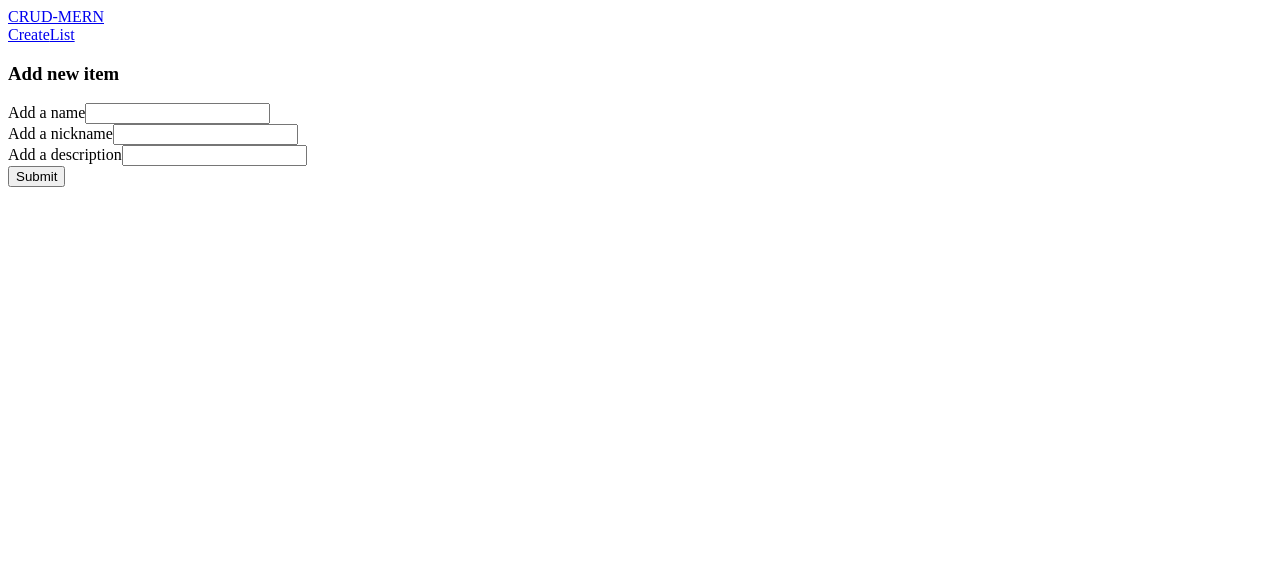
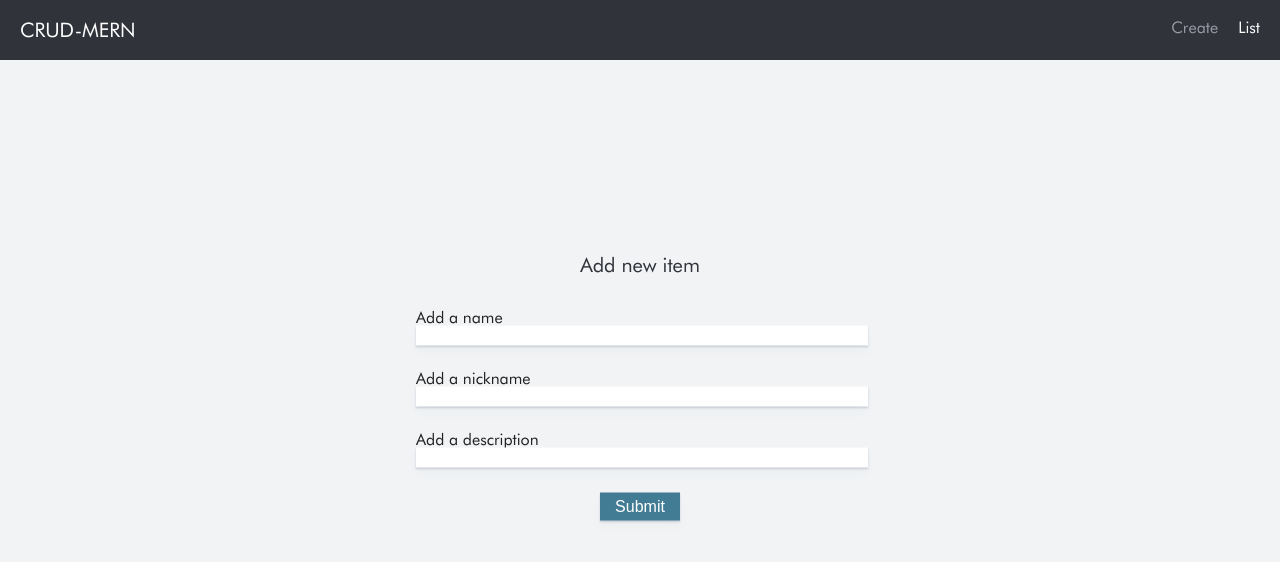
Before and after one commit to Christo92/crud-mern, a React (Create React App) app in the folder client/: page /create in a window 1280 px wide. Shown: the top 562 px of the page. Built offline with nearby package versions, Linux system fonts and the light colour scheme.

Commit message:
Styles scss done

```diff
--- a/client/src/components/styles/_App.scss
+++ b/client/src/components/styles/_App.scss
@@ -0,0 +1,14 @@
+body {
+    font-family: "Futura_Book";
+    background: #f1f3f5;
+    min-height: 100vh;
+}
+
+.app-mern {
+    .app-mern__welcome {
+        color: $black-color;
+        font-size: 20px;
+        @include align-middle;
+    }
+
+}
--- a/client/src/components/styles/_Create.scss
+++ b/client/src/components/styles/_Create.scss
@@ -0,0 +1,40 @@
+.create-container {
+    width: 35%;
+    @include align-middle;
+
+    .create-container__title {
+        color: $black-color;
+        font-size: 20px;
+        text-align: center;
+    }
+
+    .create-container__form {
+        margin-top: 35px;
+
+        .create-container__form-group {
+            margin-bottom: 25px;
+
+            .create-container__label {
+                display: block;
+            }
+
+            .create-container__input {
+                width: 100%;
+                border: transparent;
+                background: #fff;
+                @include box-shadow-input;
+            }
+
+            .create-container__submit {
+                display: block;
+                margin: 0 auto;
+                border: transparent;
+                @include box-shadow-input;
+                color: $white-color;
+                background-color: #417c94;
+                padding: 5px 15px;
+            }
+        }
+
+    }
+}
--- a/client/src/components/styles/_Navigation.scss
+++ b/client/src/components/styles/_Navigation.scss
@@ -0,0 +1,37 @@
+.header {
+    background: $black-color;
+    padding: 20px;
+
+    .header__home {
+        @include decoration-none;
+        color: $white-color;
+        font-size: 20px;
+
+            &:active,
+            &:visited,
+            &:focus {
+                @include decoration-none;
+
+            }
+    }
+
+    .header__menu {
+        display: inline-flex;
+        position: absolute;
+        right: 20px;
+
+        .header__menu__link {
+            @include decoration-none;
+            color: $white-color;
+            margin-right: 20px;
+
+            &:last-of-type {
+                margin-right: 0px;
+            }
+        }
+
+        .header__menu__link.active {
+            color: #999ca8;
+        }
+    }
+}
--- a/client/src/components/styles/index.scss
+++ b/client/src/components/styles/index.scss
@@ -0,0 +1,32 @@
+// Setting colors
+$black-color: #31333b;
+$white-color: #FFFFFF;
+
+// import Fonts
+@font-face {
+    font-family: "Futura_Book";
+    src: url("../../fonts/futura_book.ttf");
+}
+
+// Mixins
+@mixin decoration-none {
+    text-decoration: none;
+    border: none ;
+    outline: none;
+}
+
+@mixin align-middle {
+    position: fixed;
+    top: 50%;
+    left: 50%;
+    transform: translate(-50%, -50%);
+}
+
+@mixin box-shadow-input {
+    box-shadow: 0 6px 8px rgba(102,119,136,.03), 0 1px 2px rgba(102,119,136,.3);
+}
+
+@import './reset';
+@import './App';
+@import './Navigation';
+@import './Create';
--- a/client/src/components/styles/reset.scss
+++ b/client/src/components/styles/reset.scss
@@ -0,0 +1,366 @@
+/* http://meyerweb.com/eric/tools/css/reset/
+   v2.0-modified | 20110126
+   License: none (public domain)
+*/
+
+html, body, div, span, applet, object, iframe,
+h1, h2, h3, h4, h5, h6, p, blockquote, pre,
+a, abbr, acronym, address, big, cite, code,
+del, dfn, em, img, ins, kbd, q, s, samp,
+small, strike, strong, sub, sup, tt, var,
+b, u, i, center,
+dl, dt, dd, ol, ul, li,
+fieldset, form, label, legend,
+table, caption, tbody, tfoot, thead, tr, th, td,
+article, aside, canvas, details, embed,
+figure, figcaption, footer, header, hgroup,
+menu, nav, output, ruby, section, summary,
+time, mark, audio, video {
+  margin: 0;
+	padding: 0;
+	border: 0;
+	font-size: 100%;
+	font: inherit;
+	vertical-align: baseline;
+}
+
+/* make sure to set some focus styles for accessibility */
+:focus {
+    outline: 0;
+}
+
+/* HTML5 display-role reset for older browsers */
+article, aside, details, figcaption, figure,
+footer, header, hgroup, menu, nav, section {
+	display: block;
+}
+
+body {
+	line-height: 1;
+}
+
+ol, ul {
+	list-style: none;
+}
+
+blockquote, q {
+	quotes: none;
+}
+
+blockquote:before, blockquote:after,
+q:before, q:after {
+	content: '';
+	content: none;
+}
+
+table {
+	border-collapse: collapse;
+	border-spacing: 0;
+}
+
+input[type=search]::-webkit-search-cancel-button,
+input[type=search]::-webkit-search-decoration,
+input[type=search]::-webkit-search-results-button,
+input[type=search]::-webkit-search-results-decoration {
+    -webkit-appearance: none;
+    -moz-appearance: none;
+}
+
+input[type=search] {
+    -webkit-appearance: none;
+    -moz-appearance: none;
+    -webkit-box-sizing: content-box;
+    -moz-box-sizing: content-box;
+    box-sizing: content-box;
+}
+
+textarea {
+    overflow: auto;
+    vertical-align: top;
+    resize: vertical;
+}
+
+/**
+ * Correct `inline-block` display not defined in IE 6/7/8/9 and Firefox 3.
+ */
+
+audio,
+canvas,
+video {
+    display: inline-block;
+    *display: inline;
+    *zoom: 1;
+    max-width: 100%;
+}
+
+/**
+ * Prevent modern browsers from displaying `audio` without controls.
+ * Remove excess height in iOS 5 devices.
+ */
+
+audio:not([controls]) {
+    display: none;
+    height: 0;
+}
+
+/**
+ * Address styling not present in IE 7/8/9, Firefox 3, and Safari 4.
+ * Known issue: no IE 6 support.
+ */
+
+[hidden] {
+    display: none;
+}
+
+/**
+ * 1. Correct text resizing oddly in IE 6/7 when body `font-size` is set using
+ *    `em` units.
+ * 2. Prevent iOS text size adjust after orientation change, without disabling
+ *    user zoom.
+ */
+
+html {
+    font-size: 100%; /* 1 */
+    -webkit-text-size-adjust: 100%; /* 2 */
+    -ms-text-size-adjust: 100%; /* 2 */
+}
+
+/**
+ * Address `outline` inconsistency between Chrome and other browsers.
+ */
+
+a:focus {
+    outline: thin dotted;
+}
+
+/**
+ * Improve readability when focused and also mouse hovered in all browsers.
+ */
+
+a:active,
+a:hover {
+    outline: 0;
+}
+
+/**
+ * 1. Remove border when inside `a` element in IE 6/7/8/9 and Firefox 3.
+ * 2. Improve image quality when scaled in IE 7.
+ */
+
+img {
+    border: 0; /* 1 */
+    -ms-interpolation-mode: bicubic; /* 2 */
+}
+
+/**
+ * Address margin not present in IE 6/7/8/9, Safari 5, and Opera 11.
+ */
+
+figure {
+    margin: 0;
+}
+
+/**
+ * Correct margin displayed oddly in IE 6/7.
+ */
+
+form {
+    margin: 0;
+}
+
+/**
+ * Define consistent border, margin, and padding.
+ */
+
+fieldset {
+    border: 1px solid #c0c0c0;
+    margin: 0 2px;
+    padding: 0.35em 0.625em 0.75em;
+}
+
+/**
+ * 1. Correct color not being inherited in IE 6/7/8/9.
+ * 2. Correct text not wrapping in Firefox 3.
+ * 3. Correct alignment displayed oddly in IE 6/7.
+ */
+
+legend {
+    border: 0; /* 1 */
+    padding: 0;
+    white-space: normal; /* 2 */
+    *margin-left: -7px; /* 3 */
+}
+
+/**
+ * 1. Correct font size not being inherited in all browsers.
+ * 2. Address margins set differently in IE 6/7, Firefox 3+, Safari 5,
+ *    and Chrome.
+ * 3. Improve appearance and consistency in all browsers.
+ */
+
+button,
+input,
+select,
+textarea {
+    font-size: 100%; /* 1 */
+    margin: 0; /* 2 */
+    vertical-align: baseline; /* 3 */
+    *vertical-align: middle; /* 3 */
+}
+
+/**
+ * Address Firefox 3+ setting `line-height` on `input` using `!important` in
+ * the UA stylesheet.
+ */
+
+button,
+input {
+    line-height: normal;
+}
+
+/**
+ * Address inconsistent `text-transform` inheritance for `button` and `select`.
+ * All other form control elements do not inherit `text-transform` values.
+ * Correct `button` style inheritance in Chrome, Safari 5+, and IE 6+.
+ * Correct `select` style inheritance in Firefox 4+ and Opera.
+ */
+
+button,
+select {
+    text-transform: none;
+}
+
+/**
+ * 1. Avoid the WebKit bug in Android 4.0.* where (2) destroys native `audio`
+ *    and `video` controls.
+ * 2. Correct inability to style clickable `input` types in iOS.
+ * 3. Improve usability and consistency of cursor style between image-type
+ *    `input` and others.
+ * 4. Remove inner spacing in IE 7 without affecting normal text inputs.
+ *    Known issue: inner spacing remains in IE 6.
+ */
+
+button,
+html input[type="button"], /* 1 */
+input[type="reset"],
+input[type="submit"] {
+    -webkit-appearance: button; /* 2 */
+    cursor: pointer; /* 3 */
+    *overflow: visible;  /* 4 */
+}
+
+/**
+ * Re-set default cursor for disabled elements.
+ */
+
+button[disabled],
+html input[disabled] {
+    cursor: default;
+}
+
+/**
+ * 1. Address box sizing set to content-box in IE 8/9.
+ * 2. Remove excess padding in IE 8/9.
+ * 3. Remove excess padding in IE 7.
+ *    Known issue: excess padding remains in IE 6.
+ */
+
+input[type="checkbox"],
+input[type="radio"] {
+    box-sizing: border-box; /* 1 */
+    padding: 0; /* 2 */
+    *height: 13px; /* 3 */
+    *width: 13px; /* 3 */
+}
+
+/**
+ * 1. Address `appearance` set to `searchfield` in Safari 5 and Chrome.
+ * 2. Address `box-sizing` set to `border-box` in Safari 5 and Chrome
+ *    (include `-moz` to future-proof).
+ */
+
+input[type="search"] {
+    -webkit-appearance: textfield; /* 1 */
+    -moz-box-sizing: content-box;
+    -webkit-box-sizing: content-box; /* 2 */
+    box-sizing: content-box;
+}
+
+/**
+ * Remove inner padding and search cancel button in Safari 5 and Chrome
+ * on OS X.
+ */
+
+input[type="search"]::-webkit-search-cancel-button,
+input[type="search"]::-webkit-search-decoration {
+    -webkit-appearance: none;
+}
+
+/**
+ * Remove inner padding and border in Firefox 3+.
+ */
+
+button::-moz-focus-inner,
+input::-moz-focus-inner {
+    border: 0;
+    padding: 0;
+}
+
+/**
+ * 1. Remove default vertical scrollbar in IE 6/7/8/9.
+ * 2. Improve readability and alignment in all browsers.
+ */
+
+textarea {
+    overflow: auto; /* 1 */
+    vertical-align: top; /* 2 */
+}
+
+/**
+ * Remove most spacing between table cells.
+ */
+
+table {
+    border-collapse: collapse;
+    border-spacing: 0;
+}
+
+html,
+button,
+input,
+select,
+textarea {
+    color: #222;
+}
+
+
+::-moz-selection {
+    background: #b3d4fc;
+    text-shadow: none;
+}
+
+::selection {
+    background: #b3d4fc;
+    text-shadow: none;
+}
+
+img {
+    vertical-align: middle;
+}
+
+fieldset {
+    border: 0;
+    margin: 0;
+    padding: 0;
+}
+
+textarea {
+    resize: vertical;
+}
+
+.chromeframe {
+    margin: 0.2em 0;
+    background: #ccc;
+    color: #000;
+    padding: 0.2em 0;
+}
```
